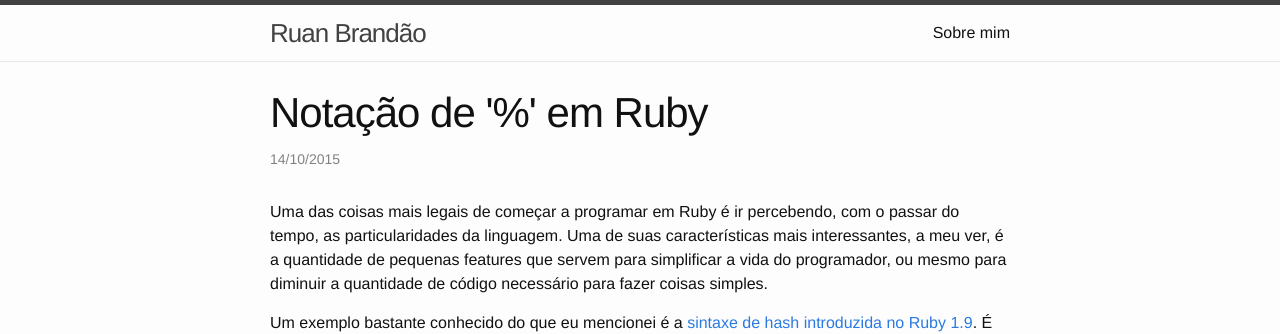
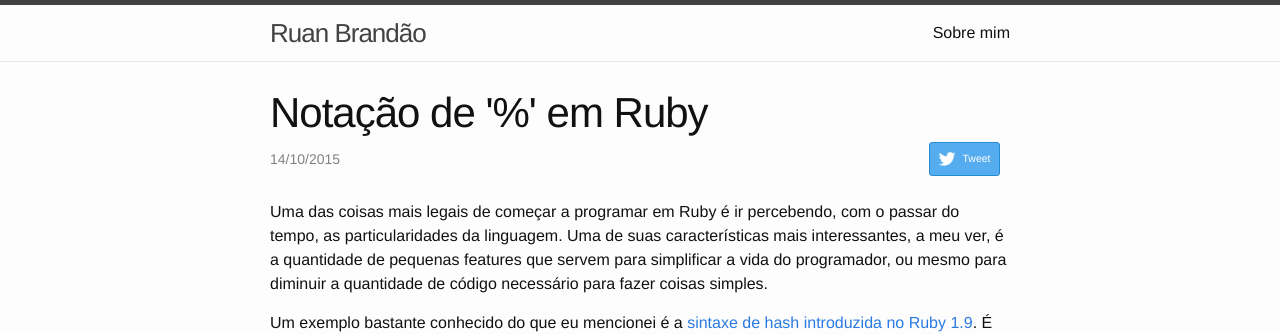
Before and after one commit to ruan-brandao/ruan-brandao.github.io, a Jekyll site: the page built from _posts/2015-10-14-notacao-de-porcentagem-em-ruby.markdown, in a window 1280 px wide. Shown: the top 334 px of the page. Built offline with Jekyll 4.4.1, drawn with Linux system fonts in a browser that asks for light colours; comment, search, counter and statistics services are not loaded.

Commit message:
Add tweet button

```diff
--- a/_layouts/post.html
+++ b/_layouts/post.html
@@ -5,7 +5,23 @@ layout: default
 
   <header class="post-header">
     <h1 class="post-title">{{ page.title }}</h1>
-    <p class="post-meta">{{ page.date | date: "%d/%m/%Y" }}{% if page.author %} • {{ page.author }}{% endif %}{% if page.meta %} • {{ page.meta }}{% endif %}</p>
+    <p class="post-meta">
+      <span class="meta-text">
+        {{ page.date | date: "%d/%m/%Y" }}
+        {% if page.meta %} • {{ page.meta }}{% endif %}
+      </span>
+
+      <a
+        href='https://twitter.com/share?url={{ site.url }}{{ page.url }}&text={{ page.title }}&via=RuanBrandao'
+        class='tweet-button'
+        target='_blank'
+      >
+        Tweet
+      </a>
+    </p>
+
+
+
   </header>
 
   <article class="post-content">
--- a/_sass/_layout.scss
+++ b/_sass/_layout.scss
@@ -21,6 +21,30 @@
     &:visited {
         color: $grey-color-dark;
     }
+}
+
+
+.tweet-button,
+.tweet-button:visited {
+  float: right;
+  margin-top: -7px;
+  margin-right: 1em;
+  padding: .5rem .5rem .5rem 2rem;
+  font-size: 75%;
+  color: #fff;
+  background-color: #55acee;
+  background-image: url('/assets/icons/twitter.png');
+  background-repeat: no-repeat;
+  background-position: .3rem center;
+  background-size: 1.5rem;
+  border: 1px solid #268bd2;
+  border-radius: 3px;
+  transition: background-color .3s;
+}
+
+.tweet-button:hover {
+  text-decoration: none;
+  background-color: #268bd2;
 }
 
 .site-nav {
```
Also changed, not shown: _posts/2015-10-14-notacao-de-porcentagem-em-ruby.markdown (line endings or trailing spaces), assets/icons/twitter.png (added).
